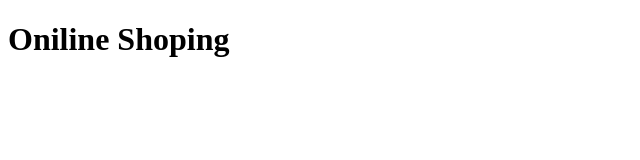
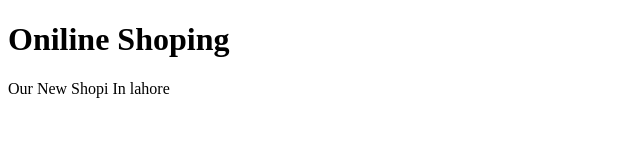
Before and after one commit to zeshananwar054/Git_Demo, a plain HTML site: page index.html in a window 1280 px wide. Shown: the whole page, without its empty margins (0-640 px from the left). Drawn offline with Linux system fonts and the light colour scheme.

Commit message:
Paragraph added successfully

```diff
--- a/index.html
+++ b/index.html
@@ -7,5 +7,6 @@
 </head>
 <body>
     <h1>Oniline Shoping</h1>
+    <p>Our New Shopi In lahore</p>
 </body>
 </html>
```
